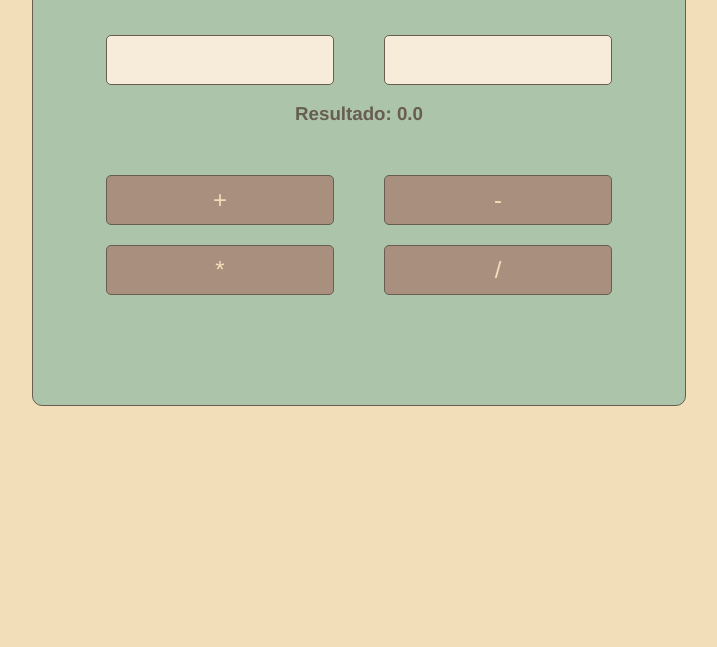
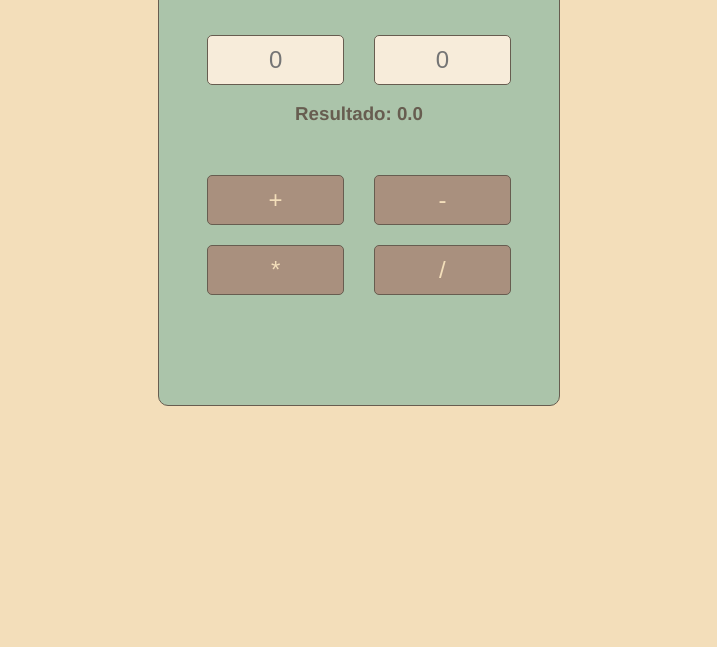
Before and after one commit to Aure1101/eje-afn-10, a website: page public/index.html in a window 1280 px wide. Shown: the part 153-800 px from the top of the page, without its empty margins (281-998 px from the left). Drawn offline with Linux system fonts and the light colour scheme.

Commit message:
Calculadora mas delgada

```diff
--- a/public/css/eje-afn-10.css
+++ b/public/css/eje-afn-10.css
@@ -12,7 +12,7 @@ h1{
 #calculadora{
     border-radius: 10px;
     border: 1px solid #675D50;
-    width: 50%;
+    width: 30%;
     margin: auto;
     background-color: #ABC4AA;
     margin-top: 5%;
--- a/public/index.html
+++ b/public/index.html
@@ -12,8 +12,8 @@
         <section id="calculadora">
             <h1>Calculadora Básica</h1>
             <div id="inputs">
-                <input type="text">
-                <input type="text">
+                <input type="text" placeholder="0">
+                <input type="text" placeholder="0">
             </div>
             <h3>Resultado: 0.0</h3>
             <div id="operators">
```
